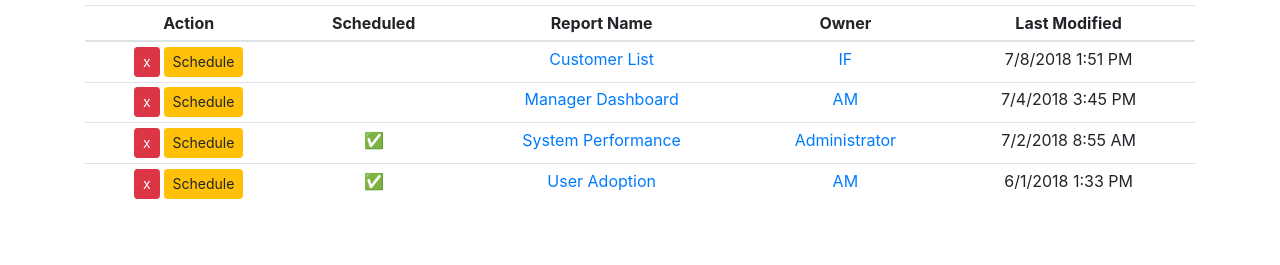
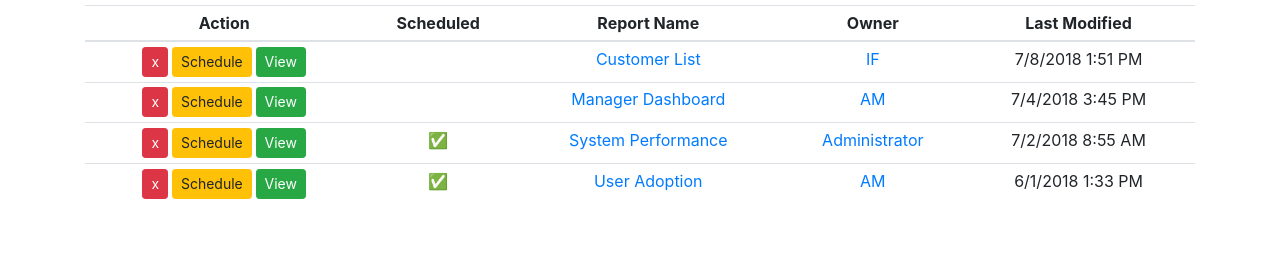
Before and after one commit to jatuttle0/jatuttle0.github.io, a plain HTML site: page reports.html in a window 1280 px wide. Shown: the part 500-765 px from the top of the page. Drawn offline with nearby package versions, Linux system fonts and the light colour scheme.

Commit message:
added view button on reports to make them more apparently clickable

```diff
--- a/reports.html
+++ b/reports.html
@@ -72,6 +72,7 @@
 					<th scope="row">
 						<button id="delrec-1" class="btn btn-sm btn-danger">x</button>
 						<button id="schrec-1" class="btn btn-sm btn-warning">Schedule</button>
+						<a href="Jiramat Customer List.pdf"></a><button id="schrec-1" class="btn btn-sm btn-success">View</button></a>
 					</th>
 					<td> </td>
 					<td>
@@ -88,6 +89,7 @@
 					<th scope="row">
 						<button id="delrec-1" class="btn btn-sm btn-danger">x</button>
 						<button id="schrec-1" class="btn btn-sm btn-warning">Schedule</button>
+						<a href="Jiramat Management Sales Report.pdf"></a><button id="schrec-1" class="btn btn-sm btn-success">View</button></a>
 					</th>
 					<td> </td>
 					<td>
@@ -104,6 +106,7 @@
 					<th scope="row">
 						<button id="delrec-1" class="btn btn-sm btn-danger">x</button>
 						<button id="schrec-1" class="btn btn-sm btn-warning">Schedule</button>
+						<a href="Jiramat Systems Performance Report.pdf"></a><button id="schrec-1" class="btn btn-sm btn-success">View</button></a>
 					</th>
 					<td>&#9989;</td>
 					<td>
@@ -121,6 +124,8 @@
 					<th scope="row">
 						<button id="delrec-1" class="btn btn-sm btn-danger">x</button>
 						<button id="schrec-1" class="btn btn-sm btn-warning">Schedule</button>
+						<a href="Jiramat User Adoption.pdf"></a><button id="schrec-1" class="btn btn-sm btn-success">View</button></a>
+
 					</th>
 					<td>&#9989;</td>
 					<td>
```
Also changed, not shown: listpdfs.html (+2 -2 lines).
